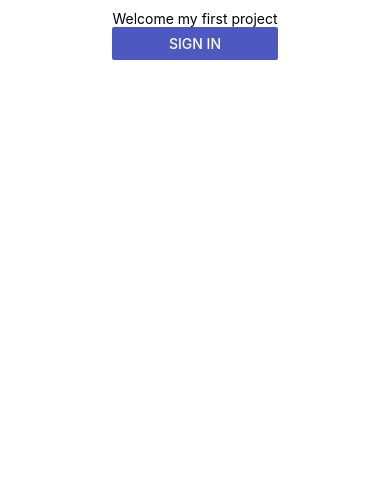
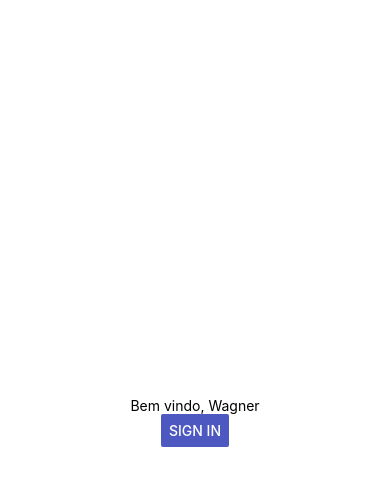
Before and after one commit to wagnercandido/ReactNativeAprendizado, a React Native app: screen / in a window 390 px wide. Shown: the top 486 px of the page. Built offline with nearby package versions, Linux system fonts and the light colour scheme.

Commit message:
Apresentacao Lifecycle React-Native

```diff
--- a/App.js
+++ b/App.js
@@ -1,10 +1,10 @@
 import React, { Component } from 'react';
-import { Platform, StyleSheet, Text, View, TextInput, Button } from 'react-native';
+import { Text, View, Button } from 'react-native';
 
 class MeuComponent extends Component {
   render() {
     return (
-      <Text>{this.props.propriedade}</Text>
+      <Text>Bem vindo, {this.props.nome}</Text>
     );
   }
 }
@@ -13,11 +13,9 @@ export default class App extends Component {
 
   constructor(props) {
     super(props);
-    this.state = {
+    console.log('Constructor Called.');
 
-      textState : 'Welcome my first project',
-
-    };
+    this.state = { name: 'Wagner' };
 
     this.alteraTexto = this.alteraTexto.bind(this);
 
@@ -25,37 +23,53 @@ export default class App extends Component {
 
   alteraTexto() {
 
-    this.state.textState = 'Texto Após clique';
+    this.state.name = 'Wagner Candido';
 
     this.setState(this.state);
   }
 
+  componentWillMount() {
+    console.log('componentWillMount called.');
+  }
+
+  componentDidMount() {
+    console.log('componentDidMount called.');
+  }
+
+  componentWillReceiveProps(nextProp) {
+    console.log('componentWillReceiveProps called.', nextProp);
+  }
+
+  shouldComponentUpdate(nextProp, nextState) {
+    console.log('shouldComponentUpdate called.');
+    return true;
+  }
+
+  componentWillUpdate(nextProp, nextState) {
+    console.log('componentWillUpdate called.');
+  }
+
+  componentDidUpdate(prevProp, prevState) {
+    console.log('componentDidUpdate called.');
+  }
+
+  componentWillUnmount() {
+    console.log('componentWillUnmount called.');
+  }
+
+  componentDidCatch(error, info) {
+    console.log('componentDidCatch called.');
+  }
+
   render() {
+    console.log('Render called');
     return (
-      <View style={styles.container}>
-        <View style={styles.welcome}>
-
-          <MeuComponent propriedade={this.state.textState}></MeuComponent>
+      <View style={{ flex: 1, justifyContent: 'center', alignItems: 'center' }}>
+        <MeuComponent nome={this.state.name} />
+        <View>
           <Button title="sign in" onPress={this.alteraTexto} color="#4d58c1" />
-
         </View>
       </View>
     );
   }
 }
-
-const styles = StyleSheet.create({
-  container: {
-    flex: 1,
-    justifyContent: 'center',
-    alignItems: 'center',
-    backgroundColor: '#FFF',
-  },
-  welcome: {
-    flex: 1,
-    fontSize: 20,
-    textAlign: 'center',
-    margin: 10,
-  },
-
-});
```
